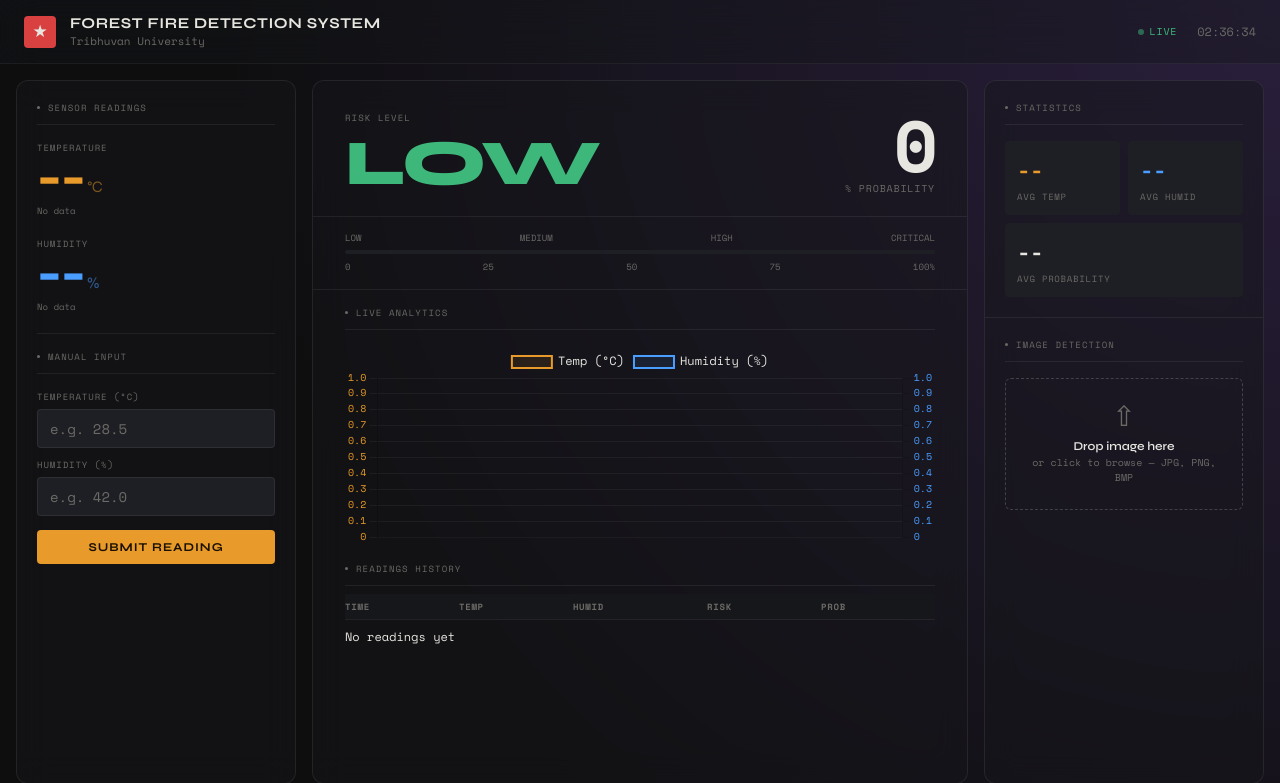
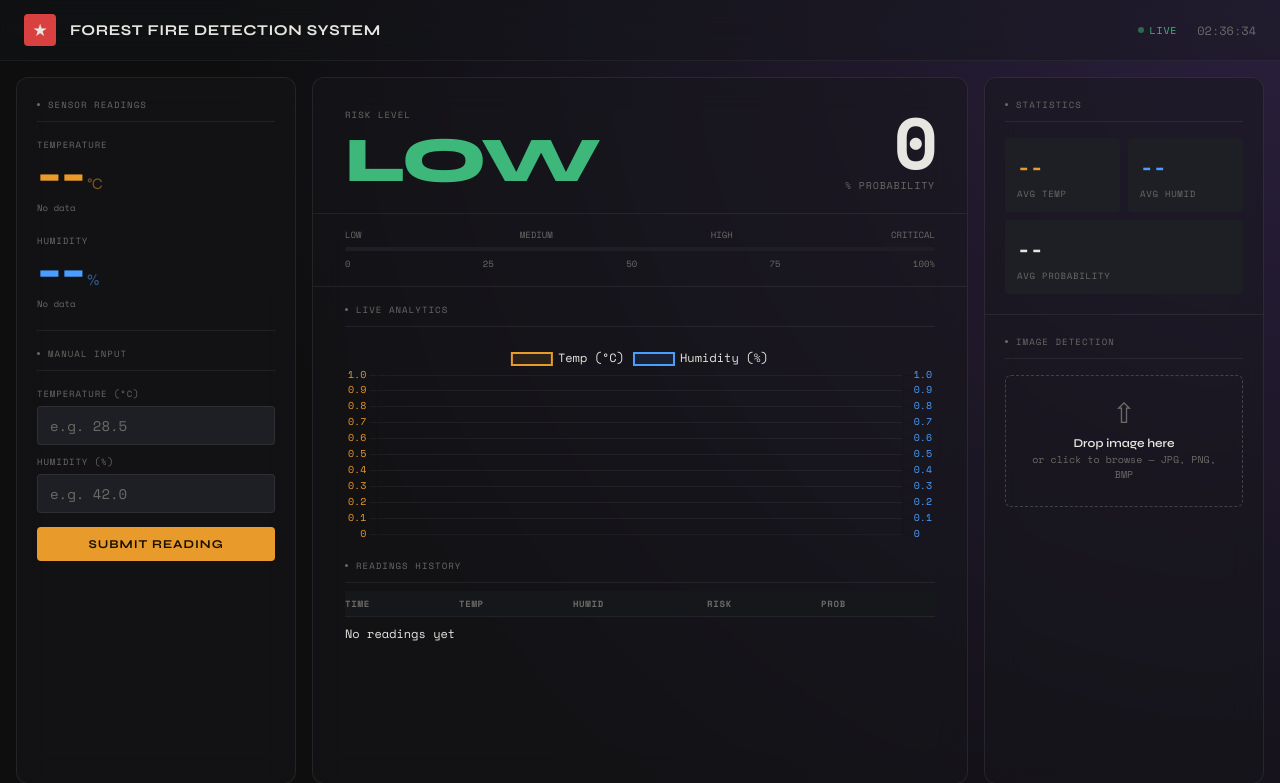
Before and after one commit to PawanKhanal/forest-fire-detection, a Flask app: page / in a window 1280 px wide. Shown: the top 783 px of the page. Run offline with Flask 3, Linux system fonts and the light colour scheme; data that the repository does not hold is empty; parts of the project's set-up code (start-up, migrations or seed data) failed here and were passed over.

Commit message:
made changes to dashboard html

```diff
--- a/templates/dashboard.html
+++ b/templates/dashboard.html
@@ -720,7 +720,6 @@
       <div class="logo-flame" aria-hidden="true">&#9733;</div>
       <div class="title-block">
         <h1>Forest Fire Detection System</h1>
-        <p>Tribhuvan University</p>
       </div>
     </div>
     <div class="topbar-right">
```
